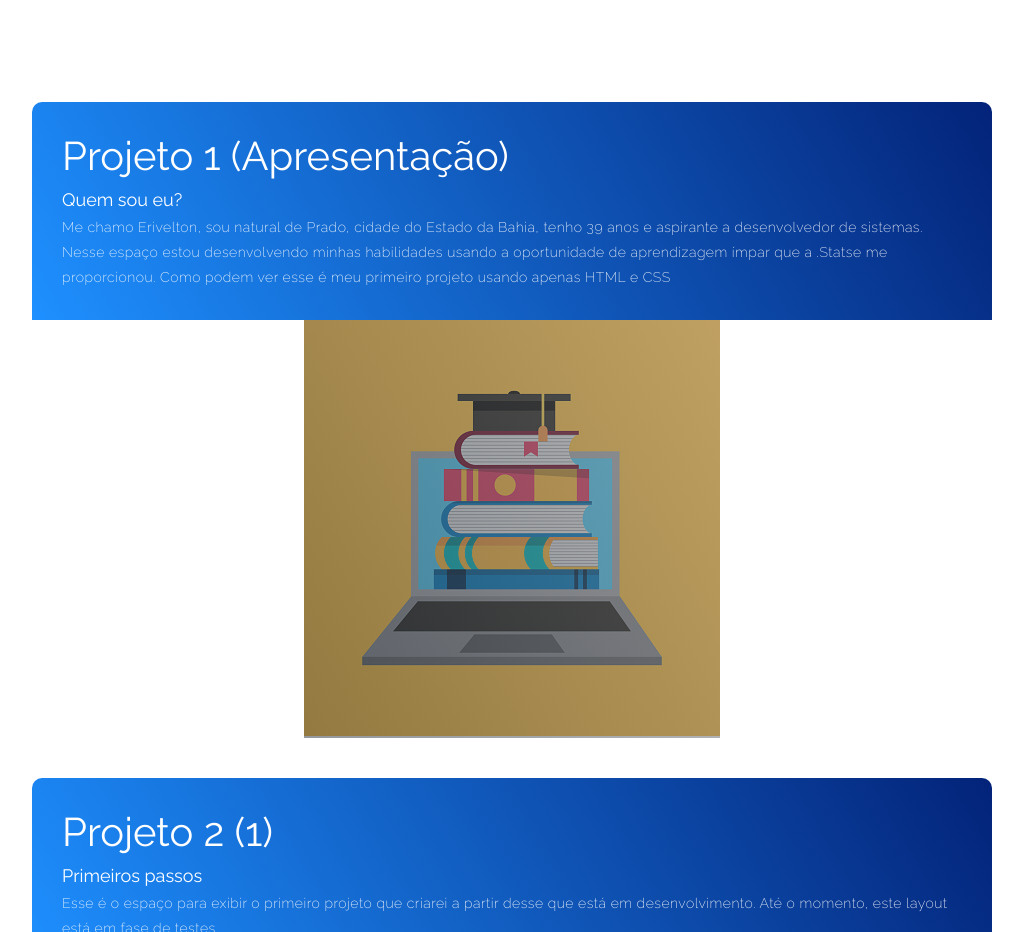
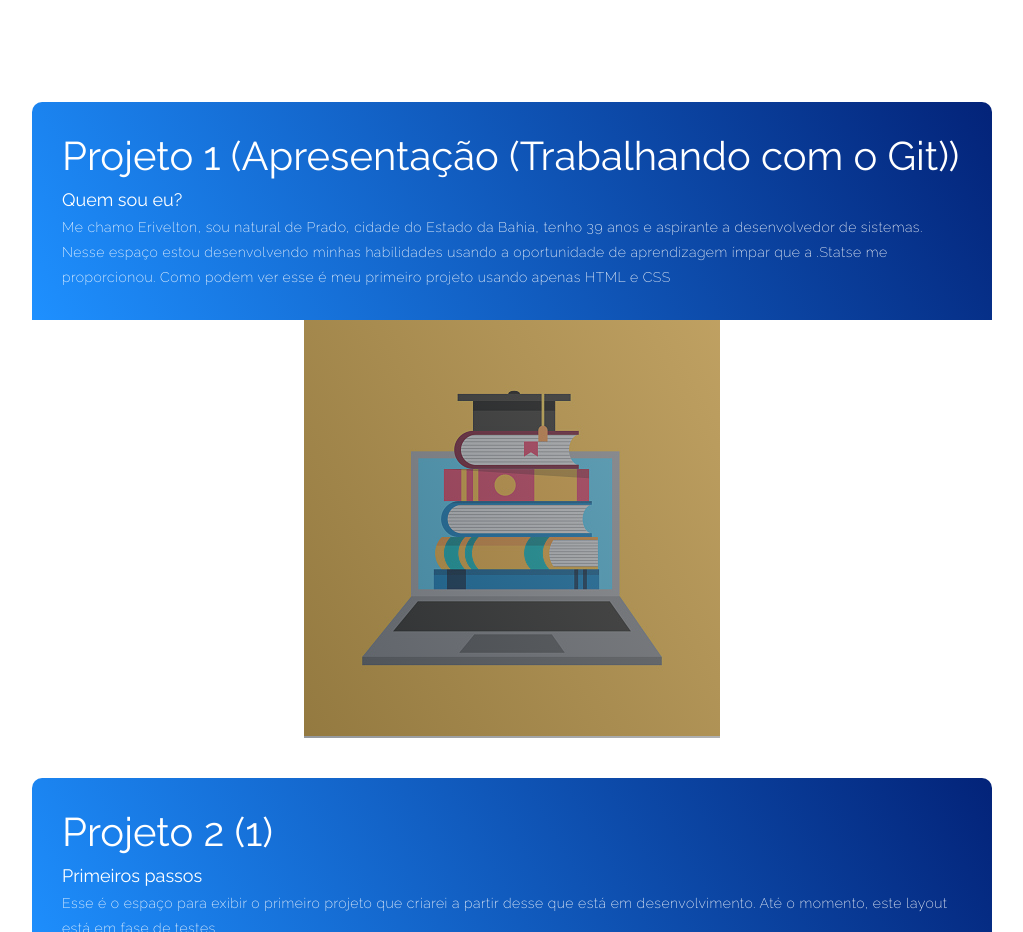
Before and after one commit to Erivelton123/portfolio-erivelton, a plain HTML site: page index.html in a window 1280 px wide. Shown: the part 1080-2012 px from the top of the page, without its empty margins (128-1151 px from the left). Drawn offline with Linux system fonts and the light colour scheme.

Commit message:
update project 1 description

```diff
--- a/index.html
+++ b/index.html
@@ -28,7 +28,7 @@
             <div class="all-projects">
                 <div class="project-item">
                     <div class="project-info">
-                        <h1> Projeto 1 (Apresentação)</h1>
+                        <h1> Projeto 1 (Apresentação (Trabalhando com o Git))</h1>
                         <h2>Quem sou eu?</h2>
                         <p>Me chamo Erivelton, sou natural de Prado, cidade do Estado da Bahia, tenho 39 anos e
                             aspirante a desenvolvedor de sistemas. Nesse espaço estou desenvolvendo minhas habilidades
```
